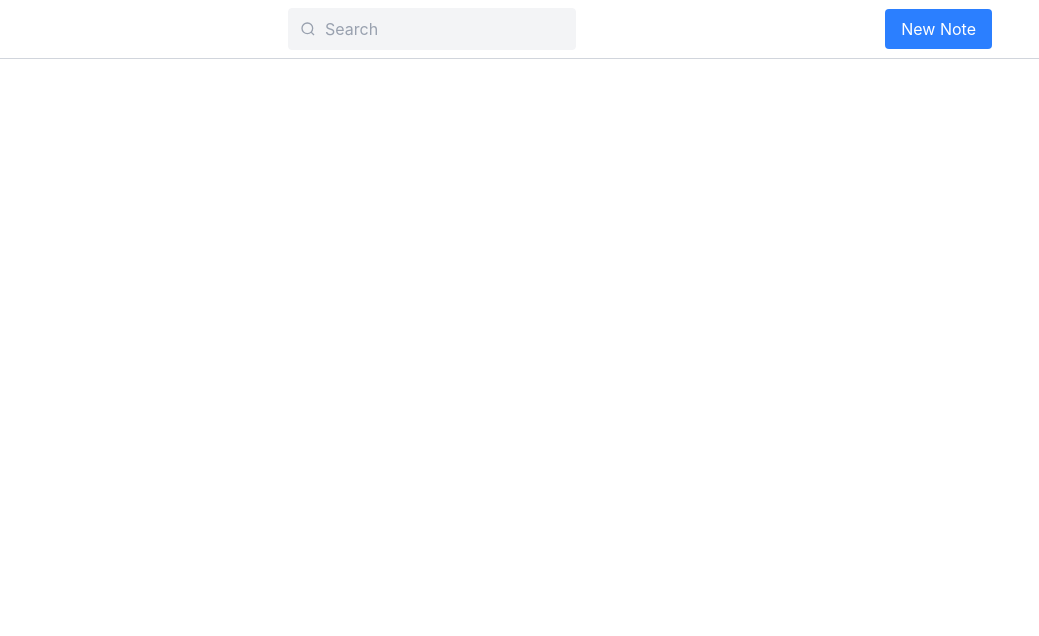
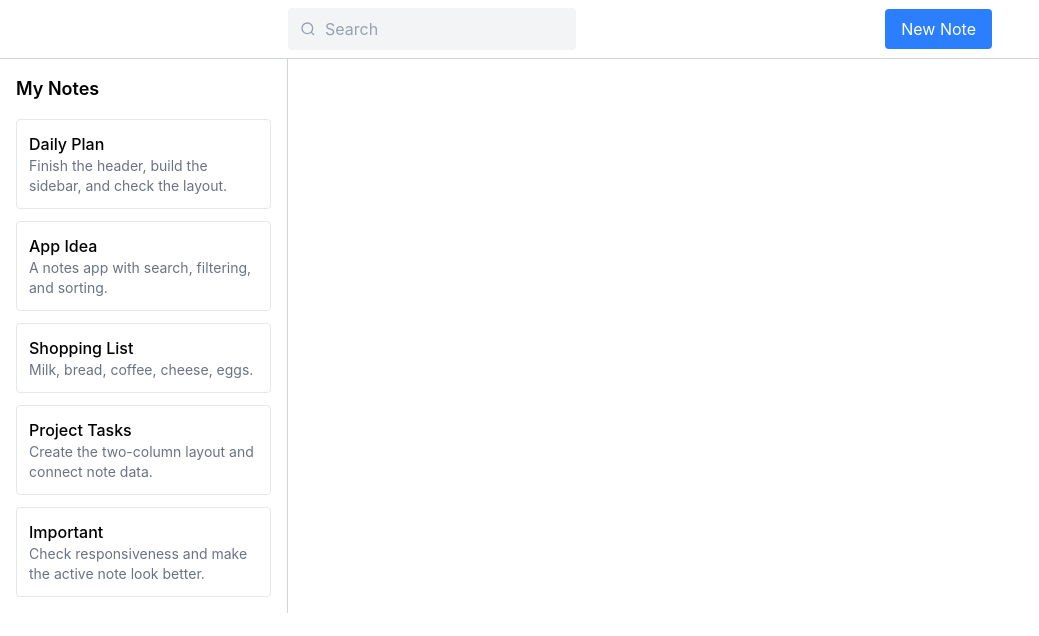
Before and after one commit to IhorAbovian/react-notes-app, a React (Vite) app: page / in a window 1280 px wide. Shown: the top 636 px of the page, without its empty margins (0-1039 px from the left). Built offline with nearby package versions, Linux system fonts and the light colour scheme.

Commit message:
feat: add Sidebar component

```diff
--- a/src/App.tsx
+++ b/src/App.tsx
@@ -1,9 +1,11 @@
 import Header from "./components/Header/Header";
+import Sidebar from "./components/Sidebar/Sidebar";
 
 function App() {
   return (
     <div>
       <Header />
+      <Sidebar />
     </div>
   );
 }
--- a/src/components/Header/Header.tsx
+++ b/src/components/Header/Header.tsx
@@ -1,6 +1,6 @@
 const Header = () => {
   return (
-    <header className="header border-b-1 border-gray-300  p-2 flex items-center ">
+    <header className="header border-b-1 border-gray-300  p-2 flex items-center sticky top-0 bg-white z-10">
       <form className="w-full flex items-center justify-between">
         <div className="relative inline-block ml-70">
           <svg
--- /dev/null
+++ b/src/components/Sidebar/Sidebar.tsx
@@ -0,0 +1,48 @@
+const Sidebar = () => {
+  const notes = [
+    {
+      id: 1,
+      title: "Daily Plan",
+      body: "Finish the header, build the sidebar, and check the layout.",
+    },
+    {
+      id: 2,
+      title: "App Idea",
+      body: "A notes app with search, filtering, and sorting.",
+    },
+    {
+      id: 3,
+      title: "Shopping List",
+      body: "Milk, bread, coffee, cheese, eggs.",
+    },
+    {
+      id: 4,
+      title: "Project Tasks",
+      body: "Create the two-column layout and connect note data.",
+    },
+    {
+      id: 5,
+      title: "Important",
+      body: "Check responsiveness and make the active note look better.",
+    },
+  ];
+
+  return (
+    <aside className="sidebar flex h-full w-72 flex-col border-r border-gray-300 cursor-pointer">
+      <div className="p-4">
+        <h2 className="mb-4 text-lg font-semibold">My Notes</h2>
+
+        <div className="space-y-3">
+          {notes.map((note) => (
+            <div key={note.id} className="rounded border border-gray-200 p-3">
+              <h3 className="font-medium">{note.title}</h3>
+              <p className="text-sm text-gray-500">{note.body}</p>
+            </div>
+          ))}
+        </div>
+      </div>
+    </aside>
+  );
+};
+
+export default Sidebar;
```
